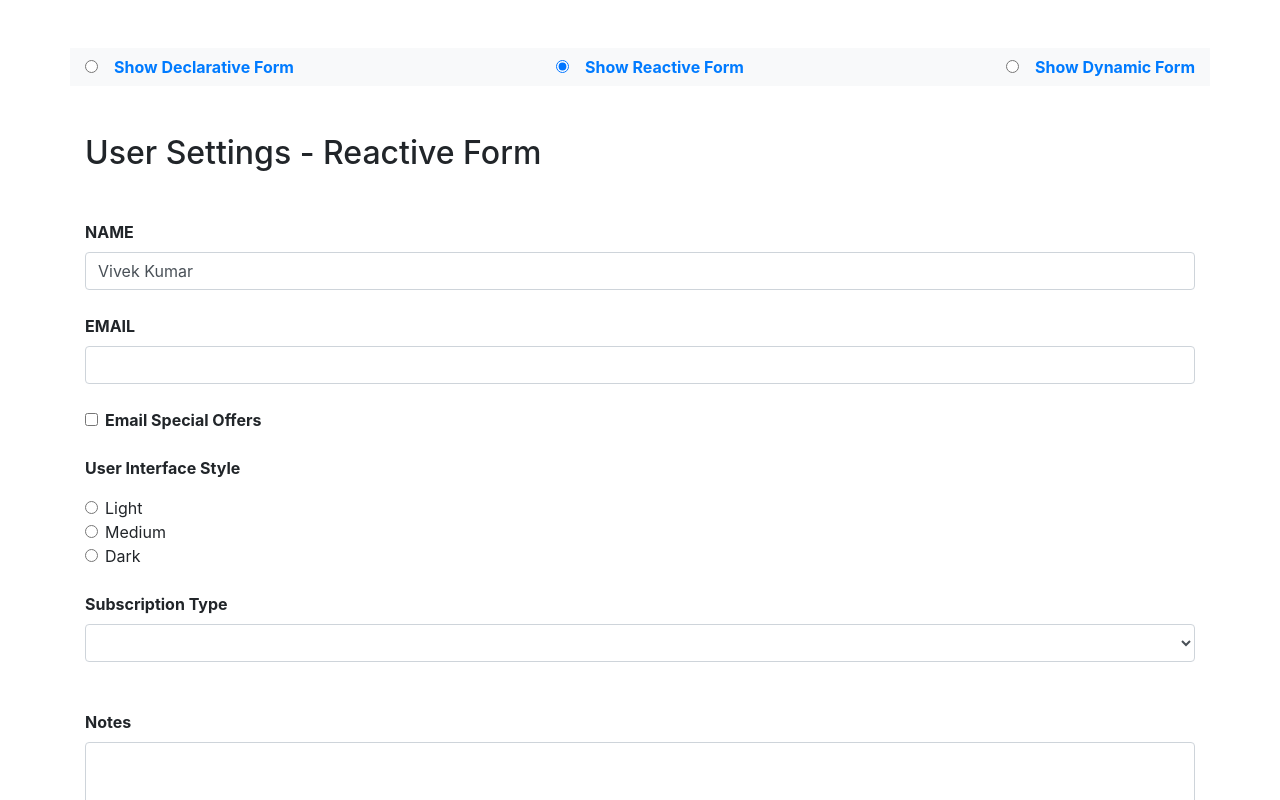
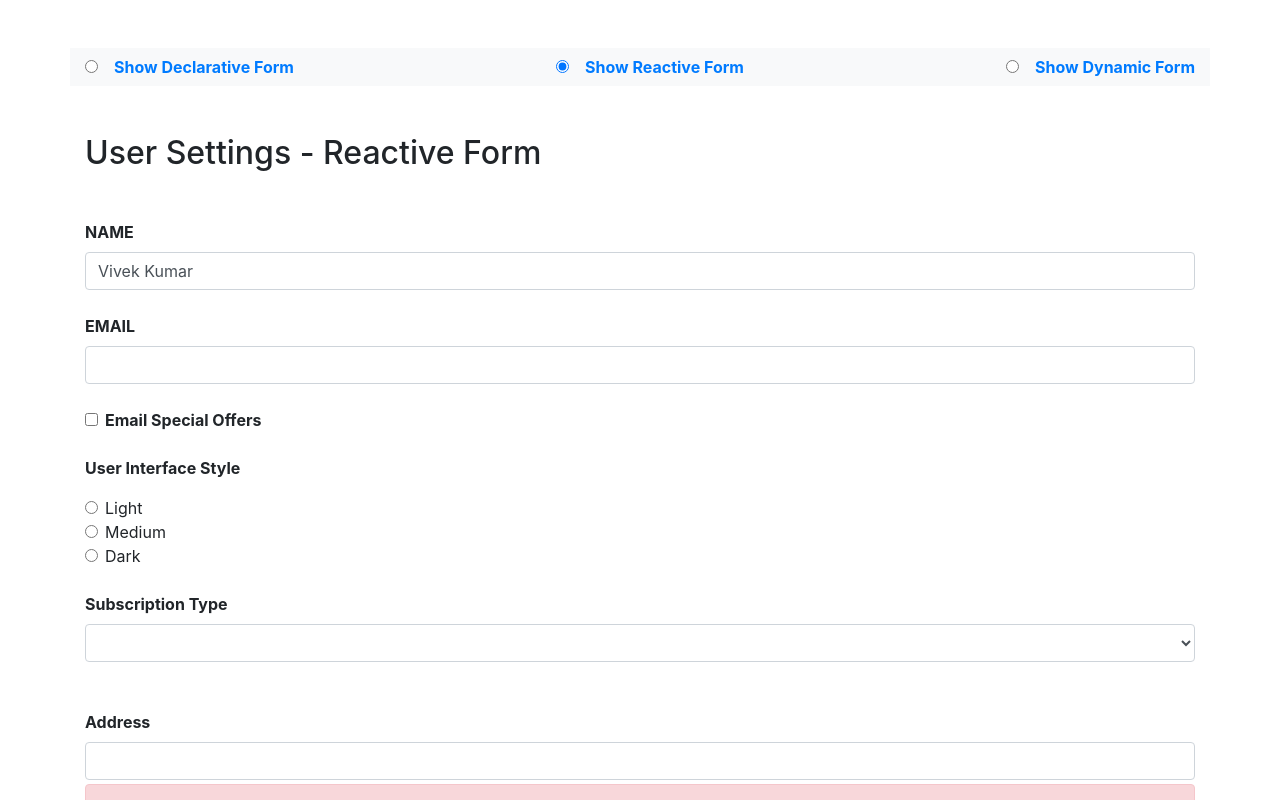
Before and after one commit to vivekkumar27june88/course-angular-form-declarative, an Angular app: page / in a window 1280 px wide. Both pictures are taken after a click on the radio button "Show Reactive Form". Shown: the top 800 px of the page. Built offline with nearby package versions, Linux system fonts and the light colour scheme.

Commit message:
Changing validator ar runtime

```diff
--- a/src/app/user-settings-reactive-form/user-settings-reactive-form.component.html
+++ b/src/app/user-settings-reactive-form/user-settings-reactive-form.component.html
@@ -101,6 +101,19 @@
       </select>
     </div>
 
+    <div class="form-group mb-1">
+      <label for="address"
+        class="font-weight-bold">Address</label>
+      <input id="address"
+        class="form-control"
+        name="address"
+        formControlName="address">
+    </div>
+    <div *ngIf="userSettingForm.get('address').hasError('required')"
+      class="alert alert-danger">
+      Address is mandatory
+    </div>
+
     <div class="form-group mb-5">
       <label for="notes"
         class="font-weight-bold">Notes</label>
--- a/src/app/user-settings-reactive-form/user-settings-reactive-form.component.ts
+++ b/src/app/user-settings-reactive-form/user-settings-reactive-form.component.ts
@@ -2,6 +2,7 @@ import { Component, OnInit } from '@angular/core';
 import { FormBuilder, FormGroup, Validators, FormControl } from '@angular/forms';
 import { UserService } from '../services/user.service';
 import { usernameValidator } from '../validators/username-exist-validator';
+import { distinctUntilChanged } from 'rxjs/operators';
 
 @Component({
   selector: 'app-user-settings-reactive-form',
@@ -14,6 +15,7 @@ export class UserSettingsReactiveFormComponent implements OnInit {
 
   constructor(private fb: FormBuilder, private userService: UserService) {
     this.createForm();
+    this.initValueChange();
   }
 
   ngOnInit() {}
@@ -25,8 +27,24 @@ export class UserSettingsReactiveFormComponent implements OnInit {
       emailOffers: [''],
       interfaceStyle: [''],
       subscriptionType: [''],
+      address: ['', Validators.required],
       notes: ['']
     });
+  }
+
+  initValueChange() {
+    this.userSettingForm
+      .get('subscriptionType')
+      .valueChanges.pipe(distinctUntilChanged())
+      .subscribe(newSubscriptionType => {
+        const address = this.userSettingForm.get('address');
+        if (newSubscriptionType === 'Annual') {
+          address.setValidators([Validators.required]);
+        } else {
+          address.clearValidators();
+        }
+        address.updateValueAndValidity();
+      });
   }
 
   submitUserSettingsForm() {
```
